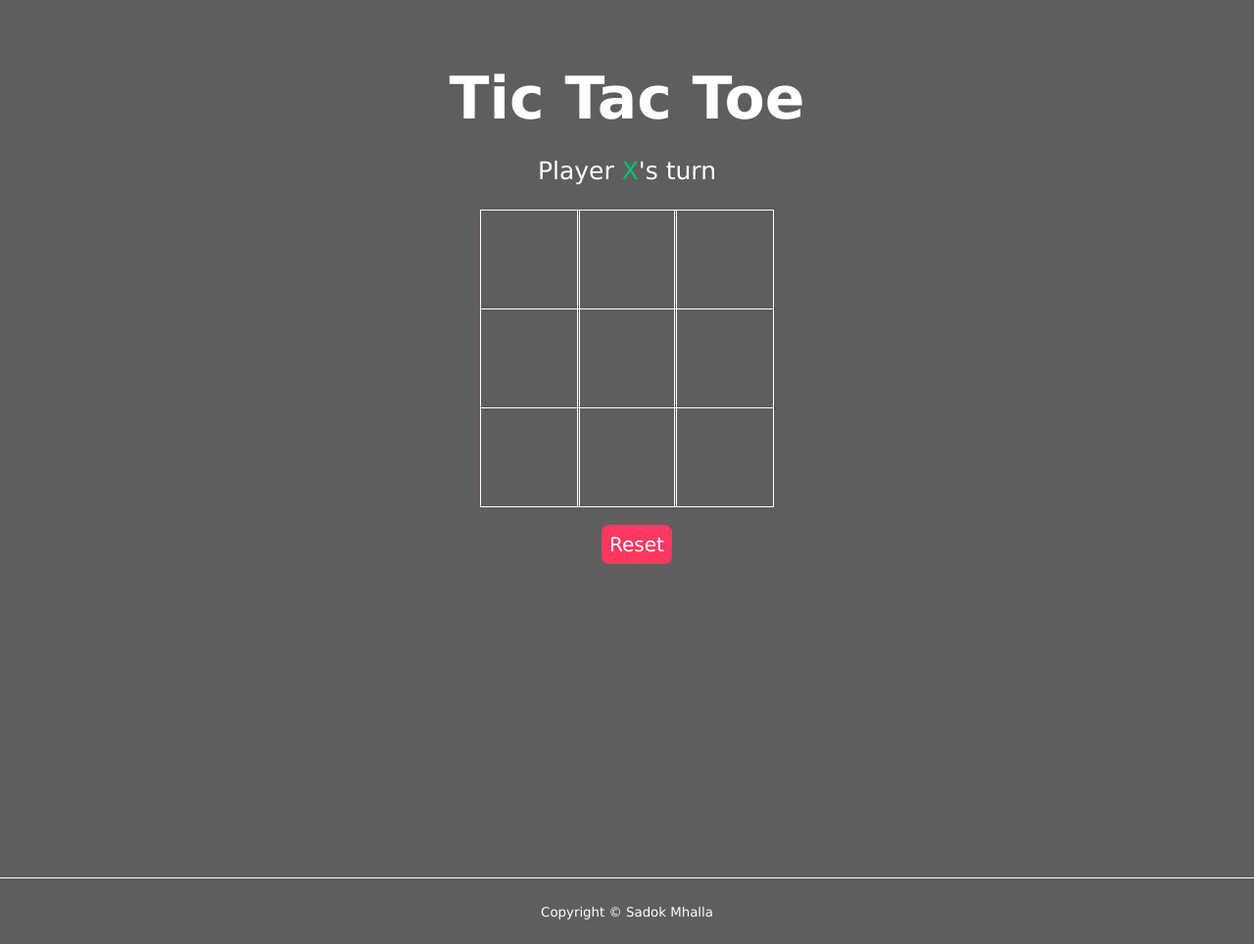
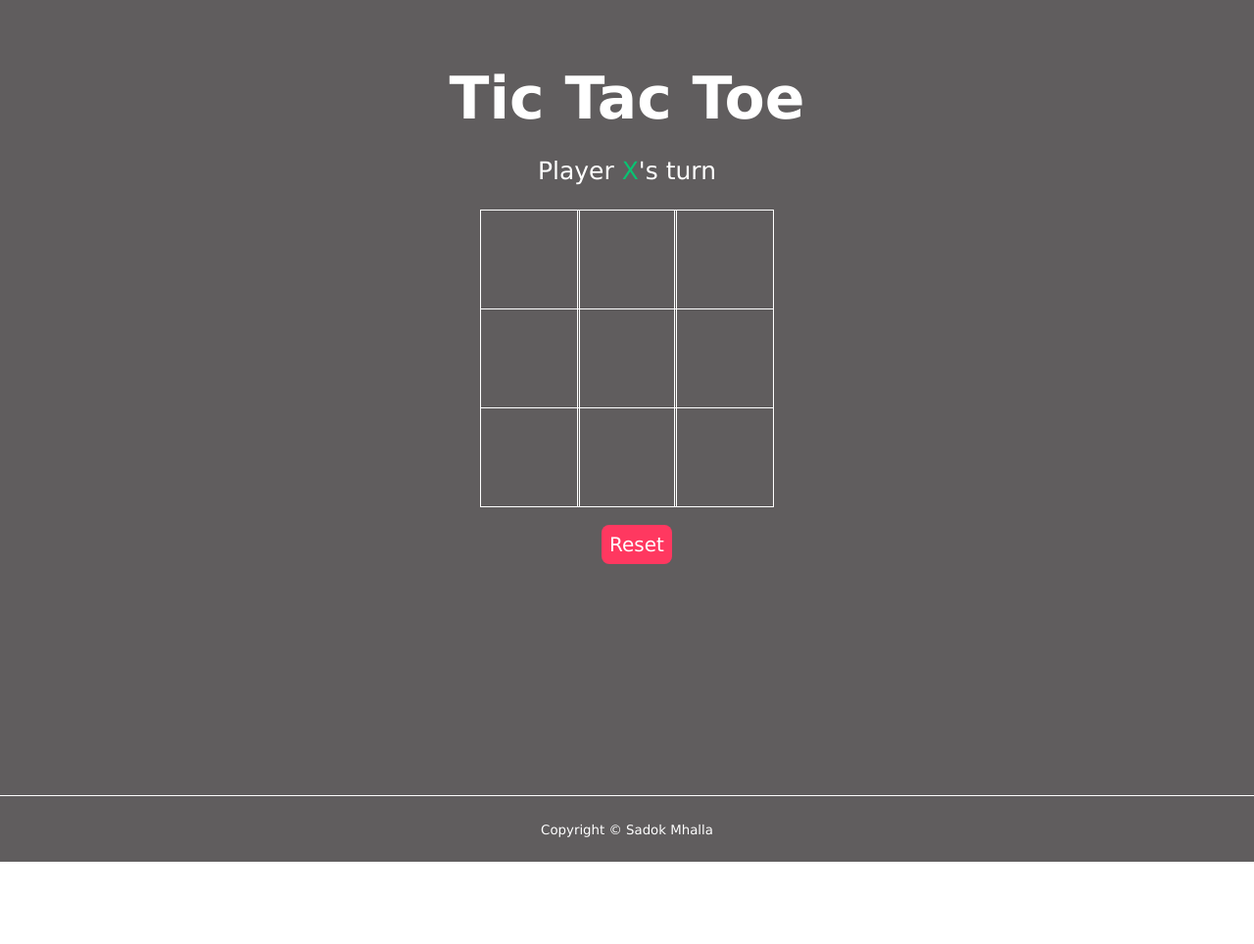
Before and after one commit to sadok-mhl/TicTacToe, a plain HTML site: page index.html in a window 1280 px wide. Shown: the whole page at 98% size. After the commit the page ends 880 px from the top, so only its background shows below. Drawn offline with Linux system fonts and the light colour scheme.

Commit message:
Update style.css

```diff
--- a/style.css
+++ b/style.css
@@ -84,7 +84,7 @@
 .footer__copyright{
     color: white;
     text-align: center;
-    margin-top: 20rem;
+    margin-top: 29.5vh;
     padding: 1.5rem 0;
     border-top: 1px solid white;
  }
```
